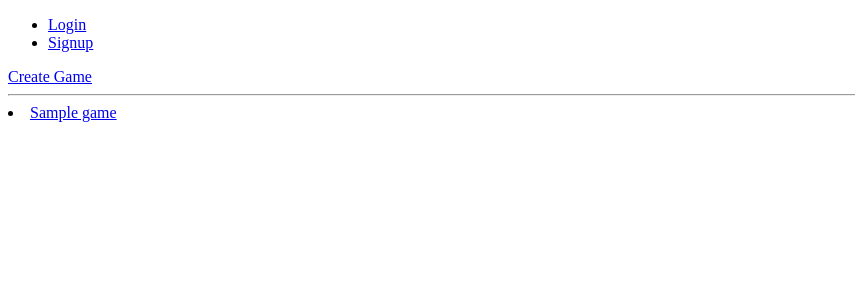
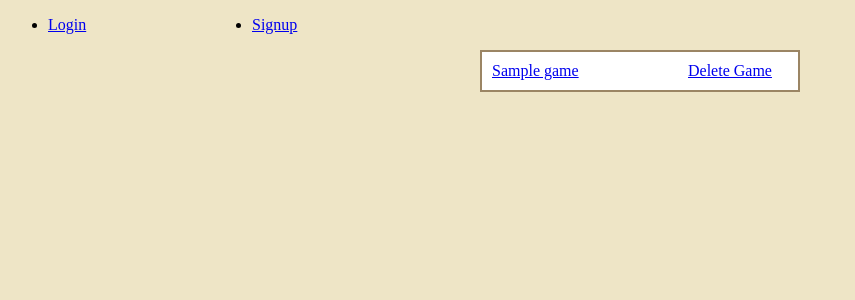
Before and after one commit to chad-szymarek/impetus, a Django app: template games/templates/games/list_games.html in a window 1280 px wide. Shown: the top 300 px of the page, without its empty margins (0-855 px from the left). Run offline with Django 3.2, Linux system fonts and the light colour scheme; the template is opened without the code that fills it: most values are stand-ins (such as "Sample title", 1, 10 or a date in 2020).

Commit message:
added some  basic css styling

```diff
--- a/games/models.py
+++ b/games/models.py
@@ -36,6 +36,3 @@ class Character(models.Model):
 
     def __str__(self):
         return self.name
-
-    def get_absolute_url(self):
-        return reverse_lazy("show_games", kwargs={"pk": self.pk})
--- /dev/null
+++ b/games/static/player/player.css
@@ -0,0 +1,51 @@
+body {
+    background-color: #eee5c6;
+}
+header > nav > ul {
+    display: grid;
+    grid-template-columns: repeat(6, 1fr);
+}
+
+main {
+    display: flex;
+    justify-content: center;
+}
+
+.games-container {
+    display: flex;
+    flex-direction: column;
+    height: auto;
+    width: 25%;
+    background-color: white;
+    border: 2px solid #9b8564;
+}
+
+.single-game-container {
+    display: grid;
+    grid-template-columns: repeat(2, 1fr);
+
+    justify-items: center;
+    align-items: center;
+}
+
+.button
+
+li {
+    list-style: none;
+}
+
+.games {
+    display: inline;
+    width: 10rem;
+    margin: 10px;
+}
+
+form {
+    display: flex;
+    flex-direction: column;
+}
+
+form > p {
+    display: flex;
+    flex-direction: column;
+}
--- a/games/templates/base.html
+++ b/games/templates/base.html
@@ -13,6 +13,7 @@
         <nav>
             <ul>
                 {% if user.is_authenticated %}
+                    <li><a href="{% url 'create_game' %}">Create Game</a></li>
                     <li><a href="{% url 'list_games' %}">Show Games</a></li>
                     <li><a href="{% url 'logout' %}">Logout</a></li>
                 {% else %}
--- a/games/templates/characters/detail_character.html
+++ b/games/templates/characters/detail_character.html
@@ -17,6 +17,7 @@
 
     <div class="goals">
         <h2>Personal Goals</h2>
+        <a href="{% url 'create_character_goal'%}">New Goal</a>
         {% for goal in character_detail.goals.all  %}
             <p>{{ goal.name }}</p>
         {% endfor %}
--- a/games/templates/games/detail_game.html
+++ b/games/templates/games/detail_game.html
@@ -4,6 +4,7 @@
 
 <div>
     <h1>Characters for the game: {{ game_detail.name }}</h1>
+    <a href="{% url 'delete_game' game_detail.id %}">Delete Game</a>
     <div>
         <a href="{% url 'create_character' %}">Create Character</a>
     </div>
--- a/games/templates/games/list_games.html
+++ b/games/templates/games/list_games.html
@@ -1,15 +1,14 @@
 {% extends 'base.html' %}
 
 {% block content %}
-    <div>
-        <a href="{% url 'create_game' %}">Create Game</a>
-    </div>
-    <hr>
-    <div>
+    <div class="games-container">
         {% for game in game_list %}
-            <li>
-                <a href="{% url 'show_game' game.id %}">{{ game.name }}</a>
-            </li>
+            <div class="single-game-container">
+                <li class="games">
+                    <a href="{% url 'show_game' game.id %}">{{ game.name }}</a>
+                </li>
+                <span class="button"><a href="{% url 'delete_game' game.id %}">Delete Game</a></span>
+            </div>
         {% endfor %}
     </div>
 {% endblock content %}
--- a/games/urls.py
+++ b/games/urls.py
@@ -4,6 +4,7 @@ from games.views import (
     GameListView,
     GameDetailView,
     GameCreateView,
+    GameDeleteView,
     CharacterCreateView,
     CharacterDetailView,
     CharacterUpdateView
@@ -13,6 +14,7 @@ urlpatterns = [
     path("", GameListView.as_view(), name="list_games"),
     path("<int:pk>/", GameDetailView.as_view(), name="show_game"),
     path("create/", GameCreateView.as_view(), name="create_game"),
+    path("<int:pk>/delete/", GameDeleteView.as_view(), name="delete_game"),
 
     path("character/create/", CharacterCreateView.as_view(), name="create_character"),
     path("character/<int:pk>/", CharacterDetailView.as_view(), name="detail_character"),
--- a/goals/models.py
+++ b/goals/models.py
@@ -1,4 +1,5 @@
 from django.db import models
+from django.urls import reverse_lazy
 
 # Create your models here.
 
@@ -6,7 +7,10 @@ class CharacterGoal(models.Model):
     name = models.CharField(max_length=100)
     description = models.TextField()
     is_completed = models.BooleanField(default=False)
-    characer = models.ForeignKey("games.Character", related_name="goals", on_delete=models.CASCADE, null=True)
+    character = models.ForeignKey("games.Character", related_name="goals", on_delete=models.CASCADE, null=True)
 
     def __str__(self):
         return self.name
+
+    def get_absolute_url(self):
+        return reverse_lazy("detail_character", kwargs={"pk": self.pk})
--- /dev/null
+++ b/goals/urls.py
@@ -0,0 +1,6 @@
+from django.urls import path
+
+from goals.views import CharacterGoalsCreateView
+urlpatterns = [
+    path("create/", CharacterGoalsCreateView.as_view(), name="create_character_goal")
+]
--- a/player/urls.py
+++ b/player/urls.py
@@ -20,6 +20,7 @@ from django.views.generic.base import RedirectView
 urlpatterns = [
     path("admin/", admin.site.urls),
     path("games/", include("games.urls")),
+    path("goals/", include("goals.urls")),
     path("accounts/", include("accounts.urls")),
     path("", RedirectView.as_view(url="/games/"), name="home"),
 ]
```
Also changed, not shown: games/templates/games/delete_game.html (added, +11 -0 lines), games/views.py (+14 -3 lines), goals/templates/goals/create_character_goal.html (added, +13 -0 lines), goals/views.py (+14 -1 lines), db.sqlite3, games/static/projects/player.css (deleted), goals/migrations/0002_rename_characer_charactergoal_character.py (added).
